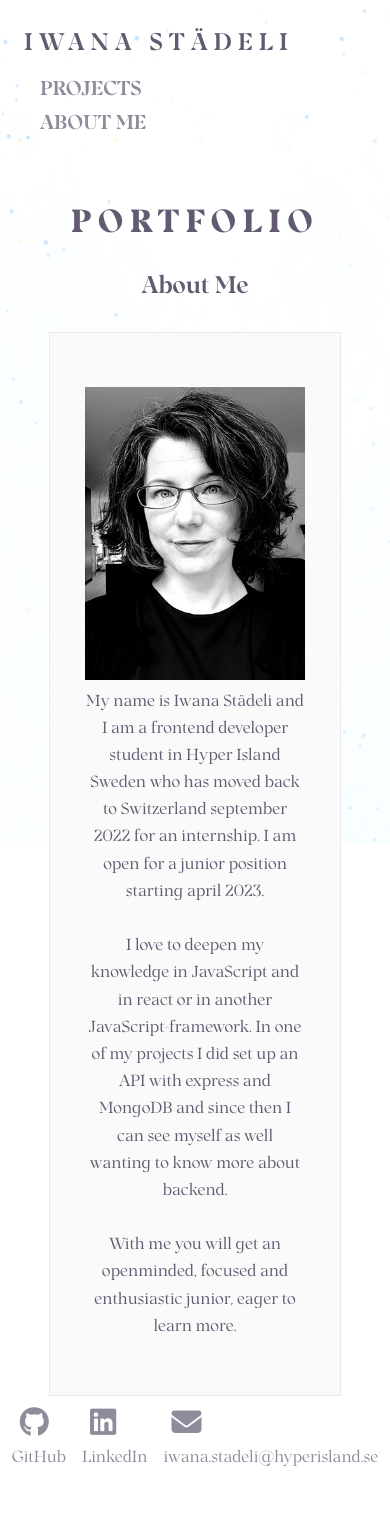
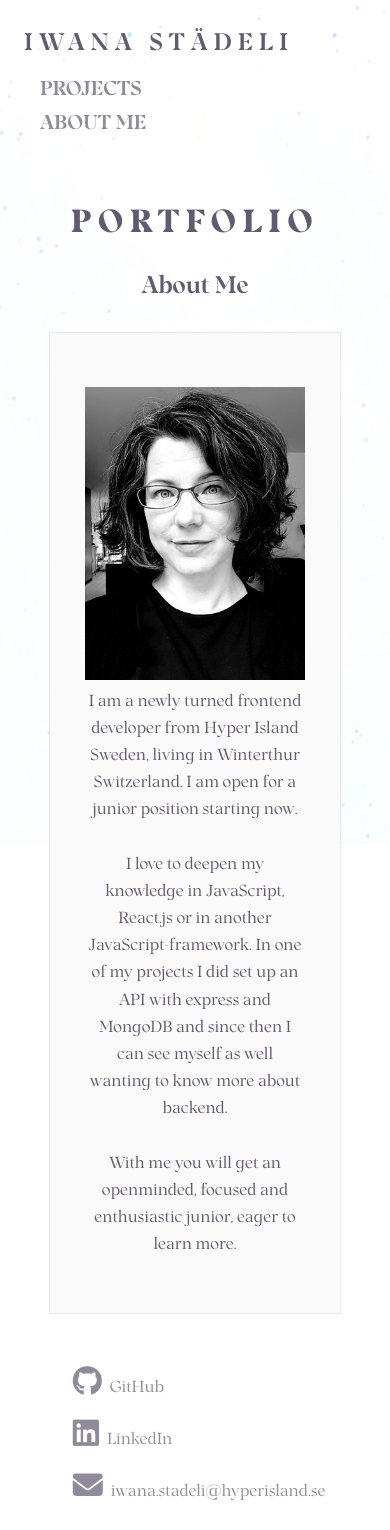
Before and after one commit to iwanast/portfolio, a React (Create React App) app: page /about in a window 390 px wide. Built offline with nearby package versions, Linux system fonts and the light colour scheme.

Commit message:
media querys for not sticky projects

```diff
--- a/src/components/Footer.js
+++ b/src/components/Footer.js
@@ -7,19 +7,22 @@ export const Footer = () => {
         <li>
           <a href="https://github.com/iwanast">
             <i className="fab fa-github footerIcon"></i>
-            <br/>
             GitHub
           </a>
         </li>
         <li>
-          <a href="https://www.linkedin.com/in/iwanast/"><i className="fab fa-linkedin footerIcon"></i><br/> LinkedIn</a>
+          <a href="https://www.linkedin.com/in/iwanast/">
+            <i className="fab fa-linkedin footerIcon"></i>
+            LinkedIn
+          </a>
         </li>
         <li>
-          <a href="mailto:iwana.stadeli@hyperisland.se"><i className="fas fa-envelope"></i><br/>iwana.stadeli@hyperisland.se</a>
+          <a href="mailto:iwana.stadeli@hyperisland.se">
+            <i className="fas fa-envelope"></i>
+            iwana.stadeli@hyperisland.se
+          </a>
         </li>
-
       </ul>
-
     </footer>
   );
 }
--- a/src/pages/About.js
+++ b/src/pages/About.js
@@ -12,9 +12,9 @@ export const About = () => {
           <img src={portrait} alt="Portrait"/>
         </div>
         <div>
-          <p>My name is Iwana Städeli and I am a frontend developer student in Hyper Island Sweden who has moved back to Switzerland september 2022 for an internship. I am open for a junior position starting april 2023.</p>
+          <p>I am a newly turned frontend developer from Hyper Island Sweden, living in Winterthur Switzerland. I am open for a junior position starting now.</p>
           <br />
-          <p>I love to deepen my knowledge in JavaScript and in react or in another JavaScript-framework. In one of my projects I did set up an API with express and MongoDB and since then I can see myself as well wanting to know more about backend.</p>
+          <p>I love to deepen my knowledge in JavaScript, React.js or in another JavaScript-framework. In one of my projects I did set up an API with express and MongoDB and since then I can see myself as well wanting to know more about backend.</p>
           <br/>
           <p>With me you will get an openminded, focused and enthusiastic junior, eager to learn more.</p>
         </div>
--- a/src/styles/_footer.scss
+++ b/src/styles/_footer.scss
@@ -5,11 +5,17 @@ footer {
   bottom: 0;
   width: 100%;
   padding: 2rem;
+  @media screen and (max-width: 450px) {
+    padding: 1rem;
+  }
 
   ul {
     list-style: none;
     display: flex;
     flex-direction: row;
+    @media screen and (max-width: 450px) {
+      flex-direction: column;
+    }
 
     li {
       padding: 0.5rem;
@@ -29,6 +35,13 @@ footer {
       }
     }
 
+    li:nth-child(1), li:nth-child(2) {
+      a {
+        @media screen and (max-width: 450px) {
+          flex-direction: row;
+        }
+      }
+    }
   }
 }
 
--- a/src/styles/main.css
+++ b/src/styles/main.css
@@ -130,9 +130,11 @@
   z-index: 3;
   background-color: var(--color-white);
 }
-@media screen and (max-width: 750px) {
+@media screen and (max-width: 450px) {
   .wrapper-content-main-projects section {
     top: 80px;
+    position: relative;
+    margin-bottom: 80px;
   }
 }
 .wrapper-content-main-projects section a {
@@ -156,13 +158,13 @@
   }
 }
 .wrapper-content-main-projects section a div {
-  width: clamp(220px, 30vw, 300px);
+  width: clamp(200px, 30vw, 300px);
   height: auto;
 }
 .wrapper-content-main-projects section a div img {
   -o-object-fit: cover;
      object-fit: cover;
-  width: clamp(220px, 30vw, 300px);
+  width: clamp(200px, 30vw, 300px);
   height: auto;
 }
 .wrapper-content-main-projects section:nth-child(even) a {
@@ -184,6 +186,11 @@
 }
 .wrapper-content-main-projects section:first-child {
   margin-top: 100px;
+}
+@media screen and (max-width: 450px) {
+  .wrapper-content-main-projects section:first-child {
+    margin-top: 0;
+  }
 }
 .wrapper-content-main-projects section:hover {
   transition: text-shadow, opacity 0.2s 0s linear;
@@ -219,6 +226,11 @@
 @media screen and (max-width: 750px) {
   #after-projects {
     height: 10vh;
+  }
+}
+@media screen and (max-width: 450px) {
+  #after-projects {
+    height: 80px;
   }
 }
 
@@ -368,10 +380,20 @@ footer {
   width: 100%;
   padding: 2rem;
 }
+@media screen and (max-width: 450px) {
+  footer {
+    padding: 1rem;
+  }
+}
 footer ul {
   list-style: none;
   display: flex;
   flex-direction: row;
+}
+@media screen and (max-width: 450px) {
+  footer ul {
+    flex-direction: column;
+  }
 }
 footer ul li {
   padding: 0.5rem;
@@ -387,6 +409,11 @@ footer ul li a:hover {
   transition: text-shadow, opacity 0.2s 0s linear;
   opacity: 1;
   text-shadow: 0 0 1.3em var(--color-hover-blue);
+}
+@media screen and (max-width: 450px) {
+  footer ul li:nth-child(1) a, footer ul li:nth-child(2) a {
+    flex-direction: row;
+  }
 }
 
 .footerIcon, .fas {
@@ -473,7 +500,7 @@ body {
 main {
   height: 100%;
   width: 100%;
-  padding: 2rem 0 100px;
+  padding: 2rem 0 140px;
   display: flex;
   flex-direction: column;
   align-items: center;
@@ -482,4 +509,9 @@ main {
   main {
     padding-top: 3rem;
   }
+}
+@media screen and (max-width: 450px) {
+  main {
+    padding-bottom: 200px;
+  }
 }/*# sourceMappingURL=main.css.map */
--- a/src/styles/main.scss
+++ b/src/styles/main.scss
@@ -107,11 +107,14 @@ body {
 main {
   height: 100%;
   width: 100%;
-  padding: 2rem 0 100px;
+  padding: 2rem 0 140px;
   display: flex;
   flex-direction: column;
   align-items: center;
   @media screen and (max-width: 608px) {
     padding-top: 3rem;
   }
+  @media screen and (max-width: 450px) {
+    padding-bottom: 200px;
+  }
 }
```
Also changed, not shown: src/styles/_projects.scss (+11 -3 lines).
